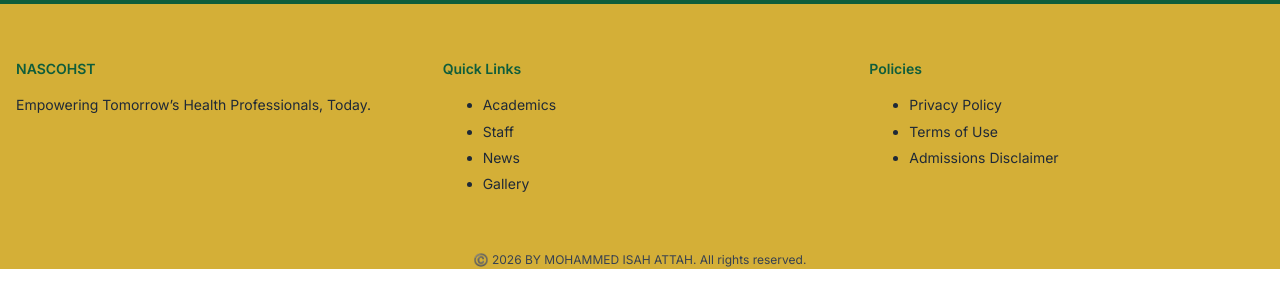
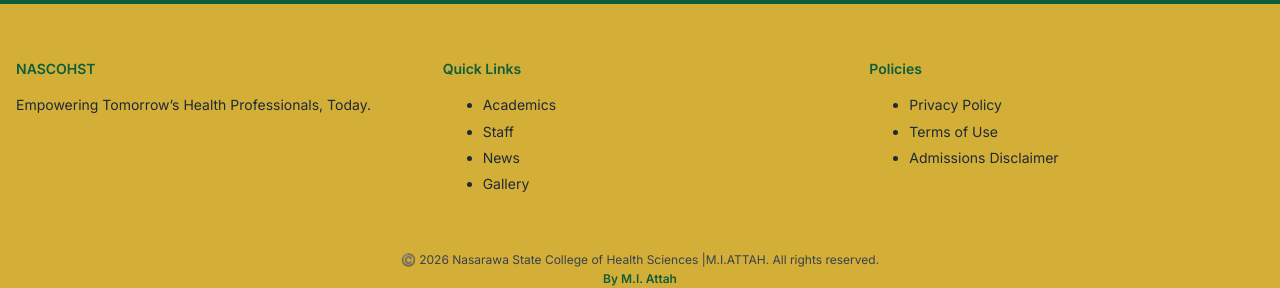
Before and after one commit to Eelblitz/nascohst-website, a Django app: page /academics/programme/1/ in a window 1280 px wide. Shown: the part 741-1029 px from the top of the page. Run offline with Django 4.2, Linux system fonts and the light colour scheme; data comes from the database, SQL or seed files in the repository.

Commit message:
MODIFY FOOTER
COPY RIGHT SECTION

```diff
--- a/templates/base.html
+++ b/templates/base.html
@@ -122,7 +122,15 @@
   </div>
 
   <div class="text-center text-xs text-gray-400 pb-4">
-    ©️ {{ year|default:2026 }} BY MOHAMMED ISAH ATTAH. All rights reserved.
+    ©️ {{ year|default:2026 }} Nasarawa State College of Health Sciences |M.I.ATTAH. All rights reserved.
+  </div>
+<div class="text-center text-xs text-gray-400 pb-4">
+   <a href="https://github.com/Eelblitz"
+       target="_blank"
+       rel="noopener noreferrer"
+       class="px-3 py-2 rounded-md bg-accent text-black font-semibold hover:bg-yellow-400">
+   By M.I. Attah
+</a>
   </div>
 </footer>
 
```
